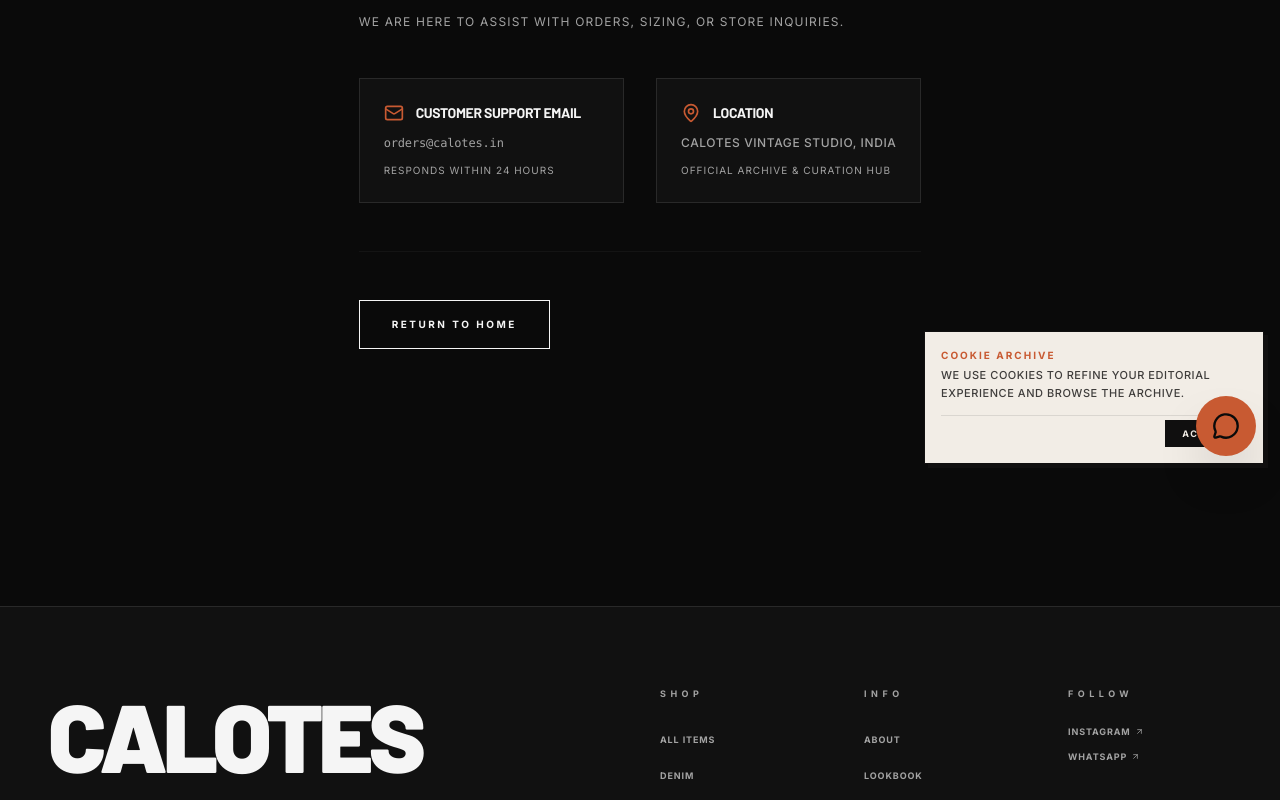
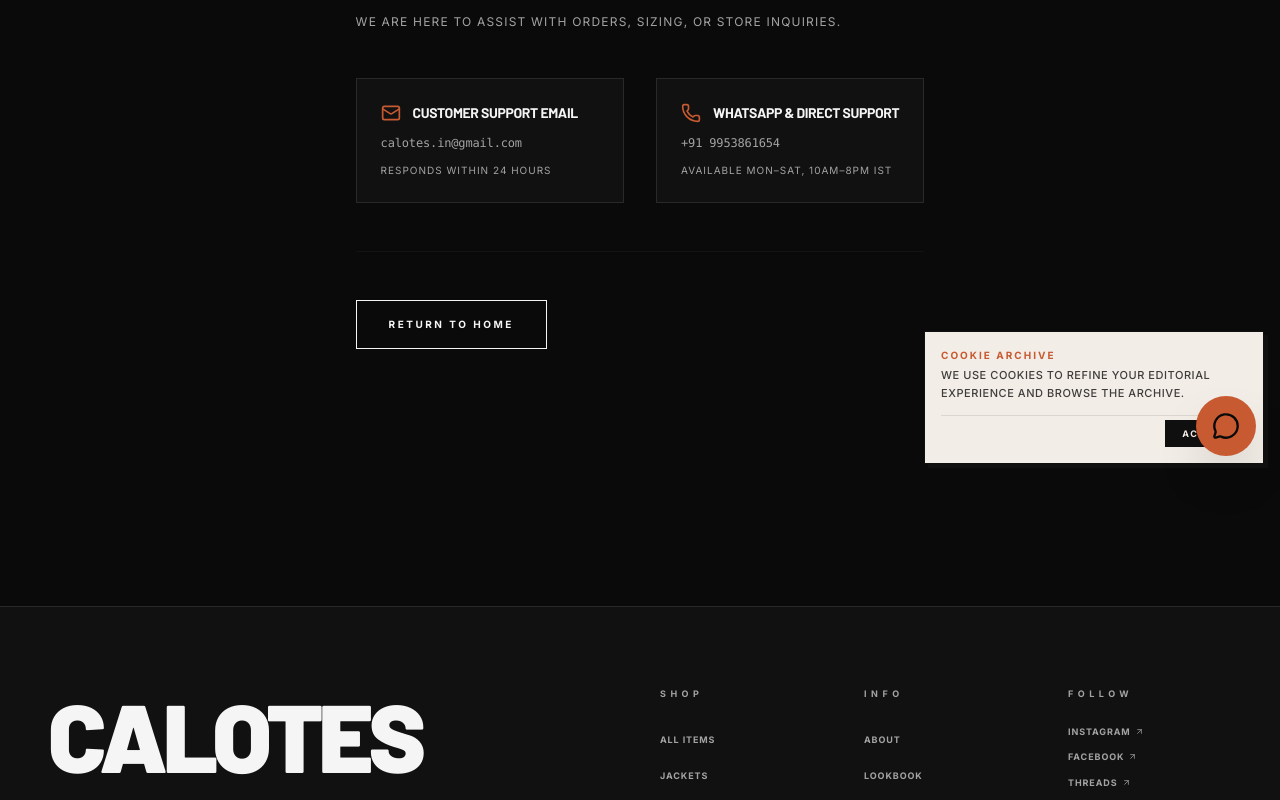
Before and after one commit to ARPITPRAJAPATI/calotes, a Next.js app: page /contact in a window 1280 px wide. Shown: the part 320-1120 px from the top of the page. Built offline with nearby package versions, Linux system fonts and the light colour scheme; no server answers; the database is empty.

Commit message:
feat: implement core site structure, including contact page, global footer, and home client components

```diff
--- a/src/app/admin/settings/page.tsx
+++ b/src/app/admin/settings/page.tsx
@@ -477,7 +477,7 @@
                 type="url"
                 value={instagramUrl}
                 onChange={(e) => setInstagramUrl(e.target.value)}
-                placeholder="https://instagram.com/calotes.vintage"
+                placeholder="https://www.instagram.com/calotes.live/"
                 className="w-full bg-bg border border-border px-4 py-3 text-xs font-bold tracking-widest focus:outline-none focus:border-text transition-colors"
               />
             </div>
--- a/src/app/contact/page.tsx
+++ b/src/app/contact/page.tsx
@@ -24,8 +24,8 @@
             <h3 className="font-display font-bold uppercase tracking-tight text-text text-sm">Customer Support Email</h3>
           </div>
           <p className="text-xs text-muted font-mono">
-            <a href="mailto:orders@calotes.in" className="hover:text-terracotta transition-colors">
-              orders@calotes.in
+            <a href="mailto:calotes.in@gmail.com" className="hover:text-terracotta transition-colors block">
+              calotes.in@gmail.com
             </a>
           </p>
           <p className="text-[10px] uppercase text-muted tracking-widest">Responds within 24 hours</p>
@@ -33,13 +33,15 @@
 
         <div className="p-6 bg-bg-warm border border-border space-y-3">
           <div className="flex items-center gap-3 text-terracotta">
-            <MapPin size={20} />
-            <h3 className="font-display font-bold uppercase tracking-tight text-text text-sm">Location</h3>
+            <Phone size={20} />
+            <h3 className="font-display font-bold uppercase tracking-tight text-text text-sm">WhatsApp & Direct Support</h3>
           </div>
-          <p className="text-xs text-muted uppercase tracking-wider font-medium">
-            Calotes Vintage Studio, India
+          <p className="text-xs text-muted font-mono">
+            <a href="https://api.whatsapp.com/send?phone=919953861654" target="_blank" rel="noopener noreferrer" className="hover:text-terracotta transition-colors">
+              +91 9953861654
+            </a>
           </p>
-          <p className="text-[10px] uppercase text-muted tracking-widest">Official Archive & Curation Hub</p>
+          <p className="text-[10px] uppercase text-muted tracking-widest">Available Mon–Sat, 10am–8pm IST</p>
         </div>
       </div>
 
--- a/src/app/page.tsx
+++ b/src/app/page.tsx
@@ -116,7 +116,7 @@
   const communityPostsList = rawCommunity.length > 0
     ? rawCommunity.map((c: any) => ({
         url: optimizeCloudinaryUrl(c.url),
-        link: c.link || 'https://instagram.com/calotes.vintage',
+        link: c.link || 'https://www.instagram.com/calotes.live/',
       }))
     : [];
 
--- a/src/components/Footer.tsx
+++ b/src/components/Footer.tsx
@@ -54,13 +54,21 @@
           <div className="col-span-1 md:col-span-2 md:col-start-7">
             <h4 className="section-label mb-6">Shop</h4>
             <ul className="space-y-3">
-              {["All Items", "Denim", "Outerwear", "Oversized", "Plus Size", "Accessories"].map(l => (
-                <li key={l}>
+              {[
+                { name: "All Items", href: "/shop" },
+                { name: "Jackets", href: "/shop?category=jackets" },
+                { name: "Shirts", href: "/shop?category=shirts" },
+                { name: "Outerwear", href: "/shop?category=outerwear" },
+                { name: "T-Shirts", href: "/shop?category=t-shirts" },
+                { name: "Sweaters", href: "/shop?category=sweaters" },
+                { name: "Bottoms", href: "/shop?category=bottoms" },
+              ].map(l => (
+                <li key={l.name}>
                   <Link
-                    href={`/shop?category=${l.toLowerCase().replace(" ", "-")}`}
+                    href={l.href}
                     className="text-[9px] font-bold uppercase tracking-widest text-muted hover:text-terracotta transition-colors"
                   >
-                    {l}
+                    {l.name}
                   </Link>
                 </li>
               ))}
@@ -88,26 +96,24 @@
           <div className="col-span-1 md:col-span-2">
             <h4 className="section-label mb-6">Follow</h4>
             <ul className="space-y-3">
-              <li>
+              {[
+                { label: "Instagram", url: "https://www.instagram.com/calotes.live/" },
+                { label: "Facebook", url: "https://www.facebook.com/profile.php?id=61592831425206" },
+                { label: "Threads", url: "https://www.threads.net/@calotes.live" },
+                { label: "X (Twitter)", url: "https://x.com/caloteslive" },
+                { label: "WhatsApp", url: "https://api.whatsapp.com/send?phone=919953861654" },
+              ].map(social => (
+                <li key={social.label}>
                   <a
-                  href="https://instagram.com"
+                    href={social.url}
                     target="_blank"
                     rel="noopener noreferrer"
                     className="text-[9px] font-bold uppercase tracking-widest text-muted hover:text-terracotta transition-colors flex items-center gap-1"
                   >
-                  Instagram <ArrowUpRight size={9} />
+                    {social.label} <ArrowUpRight size={9} />
                   </a>
                 </li>
-              <li>
-                <a
-                  href="https://wa.me/919999999999"
-                  target="_blank"
-                  rel="noopener noreferrer"
-                  className="text-[9px] font-bold uppercase tracking-widest text-muted hover:text-terracotta transition-colors flex items-center gap-1"
-                >
-                  WhatsApp <ArrowUpRight size={9} />
-                </a>
-              </li>
+              ))}
             </ul>
           </div>
         </div>
--- a/src/components/HomeClient.tsx
+++ b/src/components/HomeClient.tsx
@@ -363,12 +363,12 @@
             <h2 className="font-display font-black text-4xl md:text-6xl uppercase tracking-tighter leading-none">Wear It. Tag It.</h2>
           </div>
           <a
-            href="https://instagram.com/calotes.vintage"
+            href="https://www.instagram.com/calotes.live/"
             target="_blank"
             rel="noopener noreferrer"
             className="hidden sm:flex items-center gap-3 section-label text-muted hover:text-terracotta transition-colors group"
           >
-            Follow @calotes.vintage
+            Follow @calotes.live
             <span className="block w-8 h-px bg-muted group-hover:bg-terracotta group-hover:w-12 transition-all duration-500" />
           </a>
         </div>
@@ -376,7 +376,7 @@
           {INSTAGRAM_POSTS.map((item, i) => (
             <a
               key={i}
-              href={item.link || 'https://instagram.com/calotes.vintage'}
+              href={item.link || 'https://www.instagram.com/calotes.live/'}
               target="_blank"
               rel="noopener noreferrer"
               className="shrink-0 w-40 md:w-52 aspect-[3/4] relative group overflow-hidden bg-bg-warm border border-border flex items-center justify-center"
--- a/src/components/Navbar.tsx
+++ b/src/components/Navbar.tsx
@@ -418,8 +418,8 @@
                 {session ? "My Archive" : "Sign In / Register"}
               </Link>
               <div className="flex justify-center gap-6 text-[9px] font-bold uppercase tracking-[0.3em] text-muted pt-2">
-                <a href="https://instagram.com" target="_blank" rel="noopener noreferrer" className="hover:text-terracotta transition-colors">Instagram</a>
-                <a href="https://wa.me/" target="_blank" rel="noopener noreferrer" className="hover:text-terracotta transition-colors">WhatsApp</a>
+                <a href="https://www.instagram.com/calotes.live/" target="_blank" rel="noopener noreferrer" className="hover:text-terracotta transition-colors">Instagram</a>
+                <a href="https://api.whatsapp.com/send?phone=919953861654" target="_blank" rel="noopener noreferrer" className="hover:text-terracotta transition-colors">WhatsApp</a>
               </div>
             </div>
           </motion.div>
--- a/src/components/ProductClient.tsx
+++ b/src/components/ProductClient.tsx
@@ -57,7 +57,7 @@
 
   const handleWhatsApp = () => {
     const msg = `Hi Calotes, I'm interested in the ${product.name} (₹${product.price}). Is it available?`;
-    window.open(`https://wa.me/919999999999?text=${encodeURIComponent(msg)}`, '_blank');
+    window.open(`https://api.whatsapp.com/send?phone=919953861654&text=${encodeURIComponent(msg)}`, '_blank');
   };
 
   return (
--- a/src/components/WhatsAppButton.tsx
+++ b/src/components/WhatsAppButton.tsx
@@ -16,7 +16,7 @@
 
   // Pre-filled WhatsApp message details
   const message = "Hi Calotes, I am looking for pre-loved vintage pieces!";
-  const whatsappUrl = `https://wa.me/919999999999?text=${encodeURIComponent(message)}`;
+  const whatsappUrl = `https://api.whatsapp.com/send?phone=919953861654&text=${encodeURIComponent(message)}`;
 
   return (
     // Floating CTA button link positioned fixed in the bottom-right corner
--- a/src/models/Settings.ts
+++ b/src/models/Settings.ts
@@ -13,7 +13,7 @@
     // Primary support mailbox contact email address
     contactEmail: { type: String, default: "contact@calotesvintage.com" },
     // Redirection URL linked to Instagram profile page
-    instagramUrl: { type: String, default: "https://instagram.com/calotes.vintage" },
+    instagramUrl: { type: String, default: "https://www.instagram.com/calotes.live/" },
     // Shipping cost applied to checkout order totals (0 represents free shipping)
     shippingRate: { type: Number, default: 0 },
     // Main image file URL displayed as the homepage background on desktop/PC
@@ -43,7 +43,7 @@
     communityPosts: {
       type: [{
         url: { type: String, required: true },
-        link: { type: String, default: 'https://instagram.com/calotes.vintage' },
+        link: { type: String, default: 'https://www.instagram.com/calotes.live/' },
         objectPosition: { type: String, default: 'object-center' },
       }],
       default: [],
```
Lines whose indentation alone changed are shown as unchanged.
